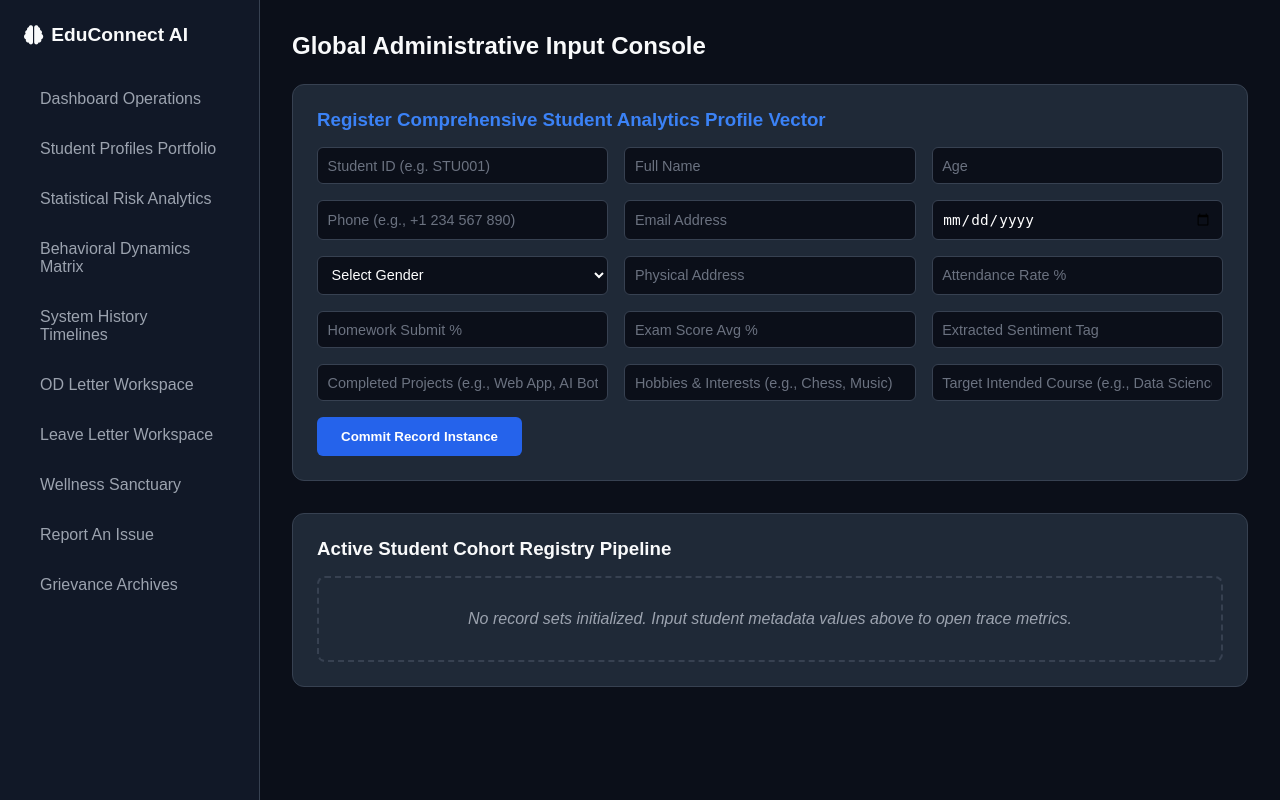
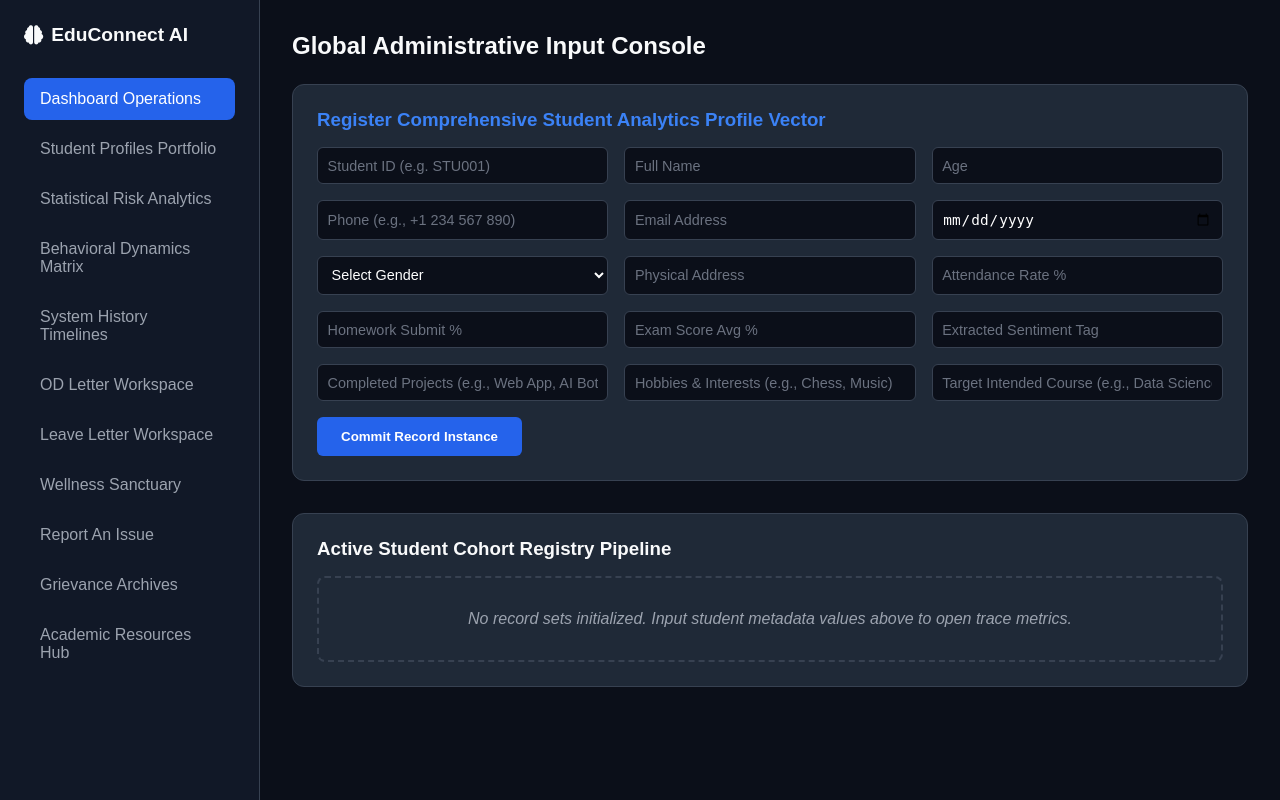
Before and after one commit to aravindsss2609-eng/EduTech-StudentProfile--Demo, a Flask app: page / in a window 1280 px wide. Run offline with Flask 3, Linux system fonts and the light colour scheme; data that the repository does not hold is empty.

Commit message:
Add navigation bars

```diff
--- a/templates/index.html
+++ b/templates/index.html
@@ -11,7 +11,7 @@
         .sidebar { width: 260px; background: var(--bg-sidebar); padding: 1.5rem; border-right: 1px solid var(--border); }
         .brand { font-size: 1.2rem; font-weight: bold; margin-bottom: 2rem; display: flex; align-items: center; gap: 0.5rem; }
         .nav-list { list-style: none; display: flex; flex-direction: column; gap: 0.5rem; }
-        .nav-item a { display: block; padding: 0.75rem 1rem; color: var(--text-muted); text-decoration: none; border-radius: 8px; }
+        .nav-item a { display: block; padding: 0.75rem 1rem; color: var(--text-muted); text-decoration: none; border-radius: 8px; transition: 0.3s; }
         .nav-item.active a, .nav-item a:hover { background: var(--primary); color: white; }
         .main-content { flex: 1; padding: 2rem; overflow-y: auto; }
         .form-panel { background: var(--bg-card); padding: 1.5rem; border-radius: 12px; margin-bottom: 2rem; border: 1px solid var(--border); }
@@ -19,7 +19,8 @@
         input, select { background: var(--bg-base); border: 1px solid var(--border); color: white; padding: 0.6rem; border-radius: 6px; width: 100%; font-size: 0.9rem; }
         input::placeholder { color: #6b7280; }
         select option { background: var(--bg-base); color: white; }
-        .action-btn { background: var(--primary); border: none; color: white; padding: 0.75rem 1.5rem; border-radius: 6px; cursor: pointer; font-weight: bold; }
+        .action-btn { background: var(--primary); border: none; color: white; padding: 0.75rem 1.5rem; border-radius: 6px; cursor: pointer; font-weight: bold; transition: 0.3s; }
+        .action-btn:hover { background: #1d4ed8; }
         table { width: 100%; border-collapse: collapse; margin-top: 1rem; font-size: 0.9rem; }
         th, td { padding: 0.75rem; text-align: left; border-bottom: 1px solid var(--border); }
         th { color: var(--text-muted); }
@@ -27,10 +28,10 @@
     </style>
 </head>
 <body>
-   <div class="sidebar">
+    <div class="sidebar">
         <div class="brand"><i class="fa-solid fa-brain"></i> EduConnect AI</div>
         <ul class="nav-list">
-            <li class="nav-item"><a href="/">Dashboard Operations</a></li>
+            <li class="nav-item active"><a href="/">Dashboard Operations</a></li>
             <li class="nav-item"><a href="/student-profiles">Student Profiles Portfolio</a></li>
             <li class="nav-item"><a href="/predictive-analytics">Statistical Risk Analytics</a></li>
             <li class="nav-item"><a href="/behavioral-matrix">Behavioral Dynamics Matrix</a></li>
@@ -40,6 +41,8 @@
             <li class="nav-item"><a href="/wellness-sanctuary">Wellness Sanctuary</a></li>
             <li class="nav-item"><a href="/report-issue">Report An Issue</a></li>
             <li class="nav-item"><a href="/report-history">Grievance Archives</a></li>
+            <!-- NEW ACADEMIC RESOURCES LINK ADDED HERE -->
+            <li class="nav-item"><a href="/academic-resources">Academic Resources Hub</a></li>
         </ul>
     </div>
     <div class="main-content">
```
